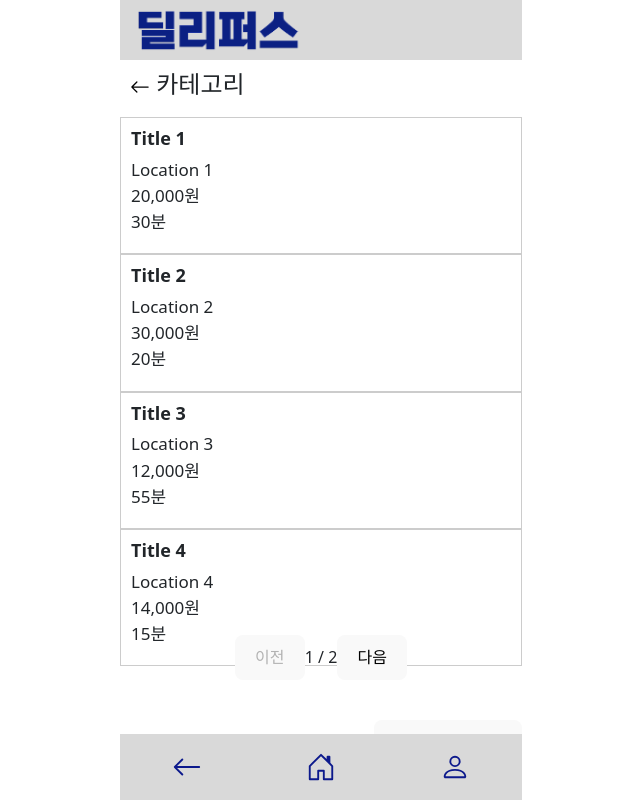
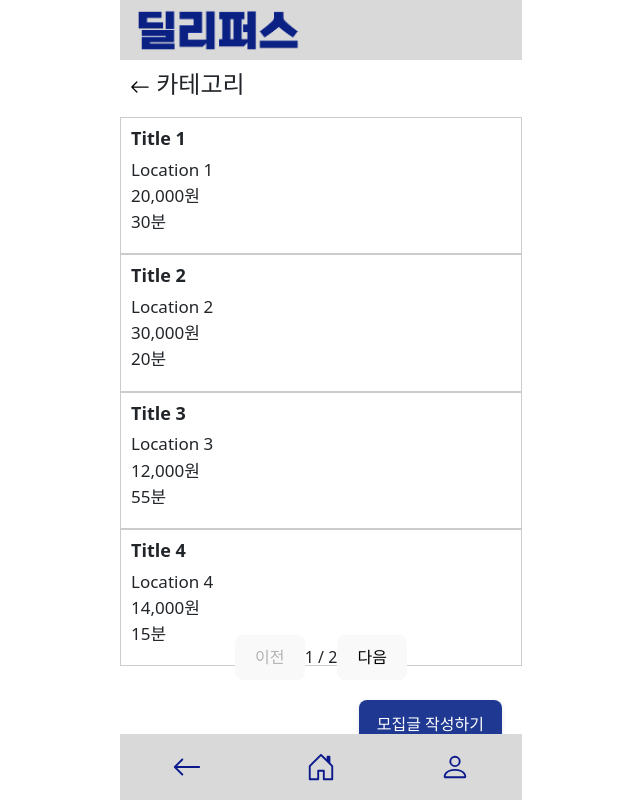
Before and after one commit to GCU-Project-Space/Front, a React (Vite) app: page /category in a window 1280 px wide. Shown: the whole page, without its empty margins (319-959 px from the left). Built offline with nearby package versions, Linux system fonts and the light colour scheme.

Commit message:
fix : RecruitmentList UI 수정

```diff
--- a/src/pages/RecruitmentList.css
+++ b/src/pages/RecruitmentList.css
@@ -27,5 +27,22 @@
 .recruitment-create {
     display: flex;
     justify-content: right;
-    margin-top: 40px;
+    margin: 20px 20px 20px 20px;
 }
+
+.recruitment-create button {
+    background-color: #1f3993;
+    color: white;
+    border: none;
+    padding: 12px 18px;
+    border-radius: 8px;
+    font-size: 16px;
+    font-weight: 600;
+    cursor: pointer;
+    box-shadow: 0 2px 5px rgba(0,0,0,0.1);
+    transition: background-color 0.2s ease;
+  }
+
+  .recruitment-create button:hover {
+    background-color: #162c75;
+  }
```
